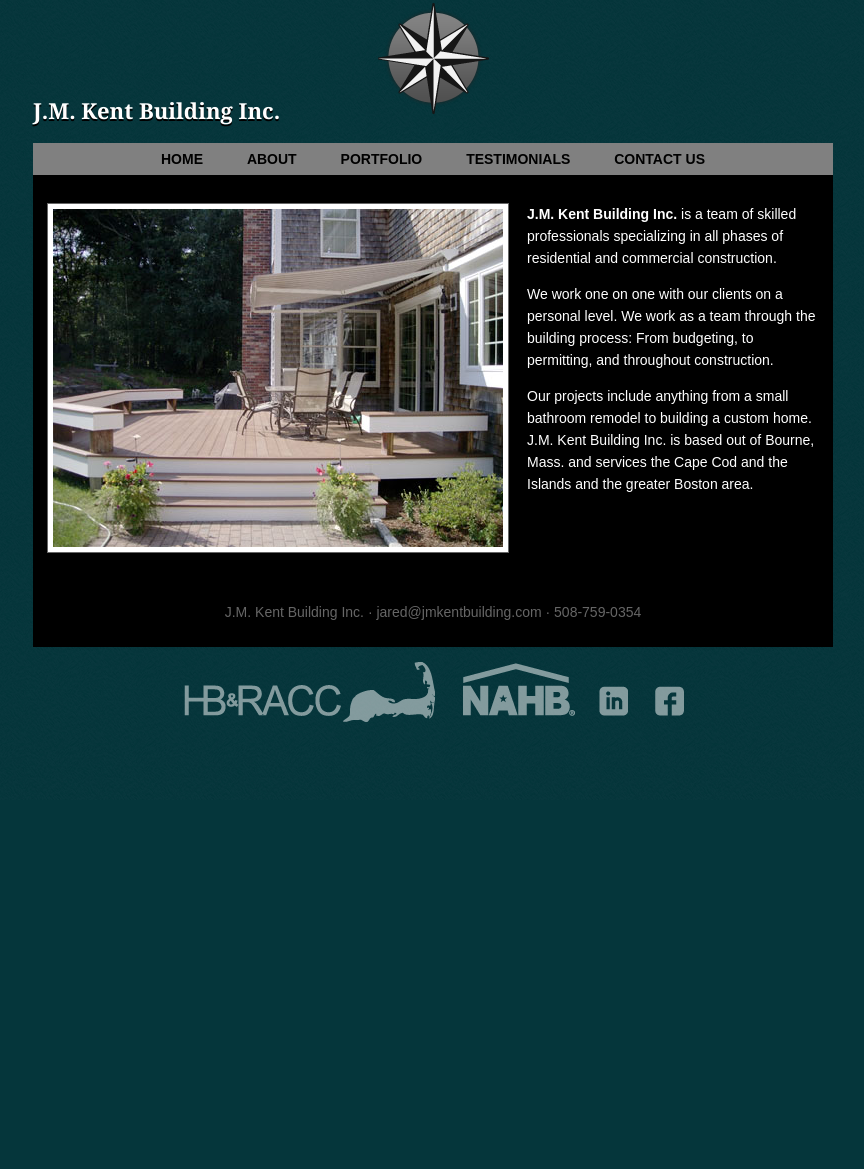
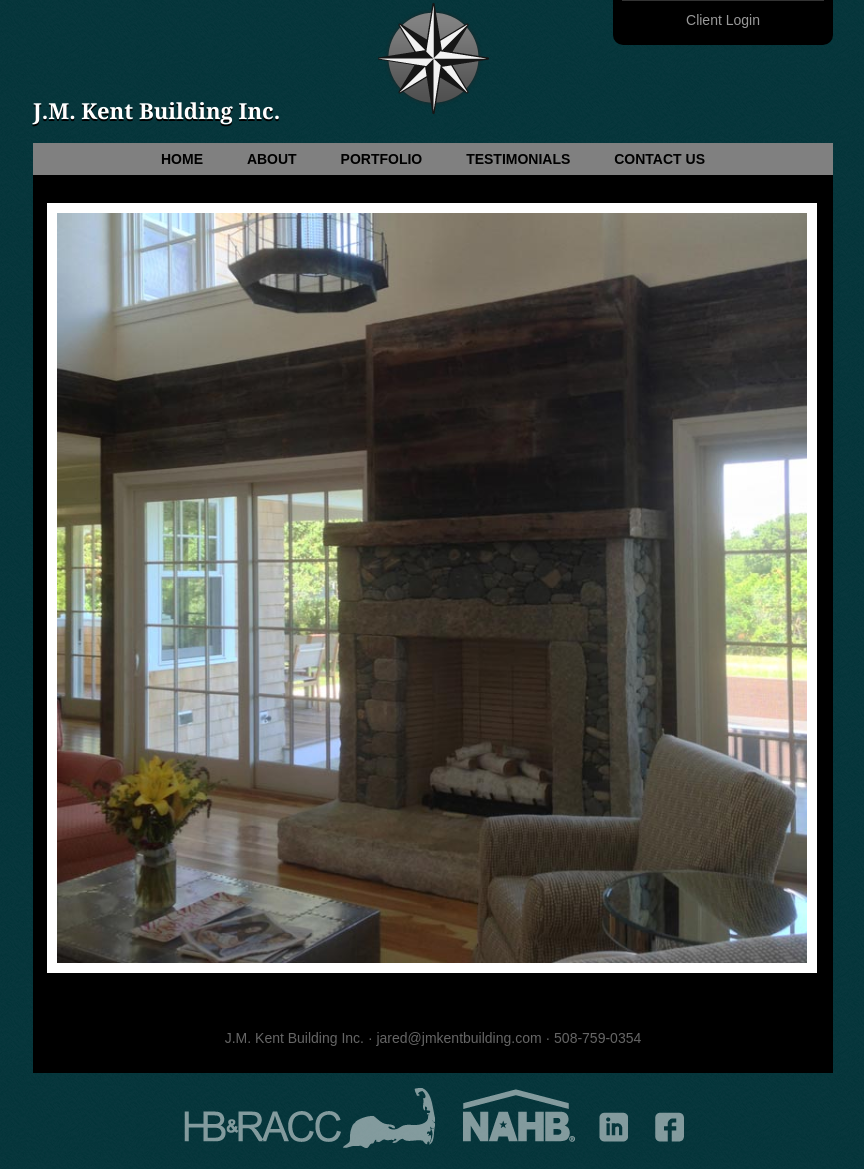
Before and after one commit to chrisobs13/kent, a PHP site: page /index.php in a window 1280 px wide. Shown: the whole page, without its empty margins (207-1071 px from the left). Before the commit the page ends 722 px from the top, so only its background shows below. Run offline with PHP 8.4, Linux system fonts and the light colour scheme; some libraries are stand-ins or nearby versions; some web fonts are replaced.

Commit message:
change home slide, add login area, add about page

```diff
--- a/css/default.css
+++ b/css/default.css
@@ -114,6 +114,7 @@ a{
 #max-container{
 	width:800px;
 	margin:0 auto;
+	position: relative;
 
 }
 
@@ -171,6 +172,12 @@ a{
 	max-width:100%;
 }
 
+img.full-width{
+	width:760px;
+	display: block;
+	margin: 10px auto;
+}
+
 .right{
 	float:right;
 	margin-left:10px;
@@ -190,11 +197,11 @@ a{
 
 
 #photos{
-	width:450px;
-	height:338px;
-	float:left;
+	width:780px;
+	height:750px;
+	display: block;
 	position:relative;
-	margin:0 30px 50px 0;
+	margin:0 auto;
 }
 
 
@@ -202,6 +209,8 @@ a{
 	float:right;
 	clear:right;
 	position:absolute;
+	width:750px;
+	border:5px solid #fff;
 }
 
 
@@ -345,3 +354,39 @@ cursor:pointer;
 #subject{
 	display:none;
 }
+
+
+.login {
+	background: #000;
+	width:220px;
+	height: auto;
+	border-radius: 0 0 10px 10px;
+	text-align:center;
+	position: absolute;
+	top:0;
+	right:0;
+	-webkit-transition: all .15s ease-in;
+	transition: all .15s ease-in;
+
+
+}
+
+.login.hidden {
+	top:-115px;
+}
+
+#login-panel {
+	height:110px;
+}
+
+.login table {
+	margin: 0 auto;
+}
+
+#login-button a{
+	display: block;
+	color:#999;
+	text-decoration: none;
+	font-size: 14px;
+	line-height: 50px;
+}
--- a/head.php
+++ b/head.php
@@ -10,6 +10,7 @@
 <!--<script type="text/javascript" src="js/respond.min.js"></script>-->
 <script type="text/javascript" src="https://ajax.googleapis.com/ajax/libs/jquery/1.5.0/jquery.min.js"></script>
 <script type="text/javascript" src="js/slideshow.js"></script>
+<script type="text/javascript" src="js/login.js"></script>
 <script type="text/javascript" src="http://ajax.aspnetcdn.com/ajax/jquery.validate/1.8/jquery.validate.min.js"></script>
   <script>
   $(document).ready(function(){
--- a/index.php
+++ b/index.php
@@ -3,21 +3,10 @@
 
     <div id="content">
 		<div id="photos">
-            <img src="images/slide-1.jpg" alt=""/>
-            <img src="images/slide-2.jpg" alt=""/>
-            <img src="images/slide-3.jpg" alt=""/>
-    		<img src="images/custom-wood-inlay-compass-rose.jpg" alt="Custom wood inlay compass rose in hardwood floor"/>
-    		<img src="images/kent-custom-deck.jpg" alt="Custom deck by jm kent building of cape cod"/>
+            <img src="images/kent-slide-1.jpg" alt="custom cape cod home by JM Kent Building"/>
+            <img src="images/kent-slide-2.jpg" alt="custom cape cod home by JM Kent Building"/>
+            <img src="images/kent-slide-3.jpg" alt="custom cape cod home by JM Kent Building"/>
 		</div>
-            <p>
-                <span class="bold">J.M. Kent Building Inc.</span> is a team of skilled professionals specializing in all phases of residential and commercial construction.
-            </p>
-            <p>
-                We work one on one with our clients on a personal level.  We work as a team through the building process: From budgeting, to permitting, and throughout construction.
-            </p>
-            <p>
-                Our projects include anything from a small bathroom remodel to building a custom home.  J.M. Kent Building Inc. is based out of Bourne, Mass. and services the Cape Cod and the Islands and the greater Boston area.
-            </p>
     </div>
 
 <?php include ("footer.php"); ?>
--- /dev/null
+++ b/js/login.js
@@ -0,0 +1,9 @@
+// JavaScript Document
+
+$(document).ready(function(){
+  $("a.show-login").click(function(event){
+    event.preventDefault();
+    $("div.login").toggleClass("hidden");
+  });
+
+});
--- a/js/slideshow.js
+++ b/js/slideshow.js
@@ -16,6 +16,6 @@ function rotatePics(currentPhoto) {
       );
     });
     $(this).show();
-    setTimeout(function() {rotatePics(++currentPhoto);}, 2000);
+    setTimeout(function() {rotatePics(++currentPhoto);}, 3000);
   });
 }
--- a/masthead.php
+++ b/masthead.php
@@ -1,7 +1,21 @@
 <body>
 <a name="top"></a>
+
 <div id="max-container">
-
+<div class="login hidden">
+    <div id="login-panel">
+    <!-- Begin Login Code -->
+    <table style="FONT:12px arial;border:1px solid #333333;" cellspacing="0" cellpadding="2" align="center" >
+    <tbody><tr><td colspan="2" class="mainheader" align="center" style="font:bold 11px arial;color:#ffffff;background:#7f7f7f;"> Client Login</td></tr>
+    <tr><td><iframe src="http://www.buildertrend.net/loginFrame.aspx?builderID=2698&bgcolor=&fcolor=&uwidth=100&pwidth=100" marginwidth="0" marginheight="0" style="width:200px;height:90px;border:0px arial;" frameborder="0"></iframe></td><tr>
+    <td colspan="2" class="mainheader" align="center" style="font:bold 11px arial;color:#ffffff;background:#7f7f7f;">&nbsp;</td></tr>
+    </tbody></table>
+    <!-- End Login Code -->
+    </div>
+    <div id="login-button">
+        <a href="#" class="show-login">Client Login</a>
+    </div>
+</div>
 
    	<div id="header">
 
```
Also changed, not shown: about.php (+12 -0 lines), images/kent-about-photo.jpg (added), images/kent-slide-1.jpg (added), images/kent-slide-2.jpg (added), images/kent-slide-3.jpg (added), photos/1.JPG (renamed from photos/149.JPG).
